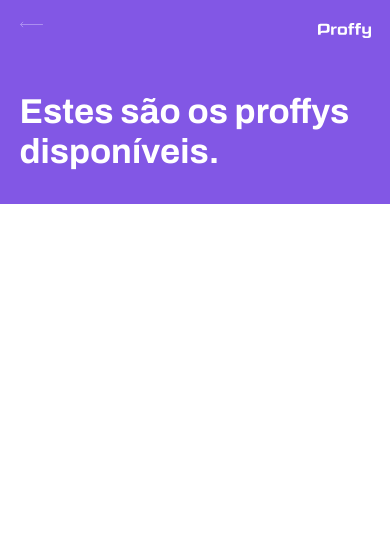
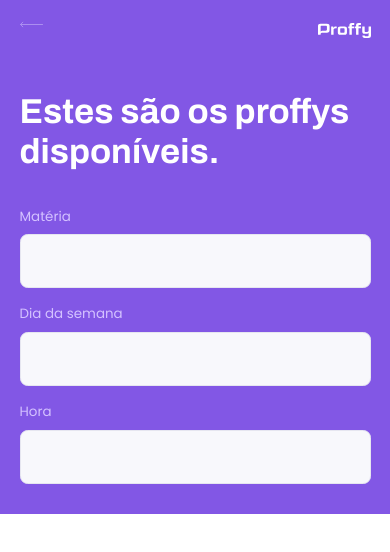
Before and after one commit to poliveira13/proffyWeb, a React (Create React App) app: page /study in a window 390 px wide. Shown: the top 552 px of the page. Built offline with nearby package versions, Linux system fonts and the light colour scheme.

Commit message:
header component feito com propriedades e estilizacoes mobile first

```diff
--- /dev/null
+++ b/src/PageHeader/index.tsx
@@ -0,0 +1,32 @@
+import React from "react";
+import { Link } from "react-router-dom";
+
+import logoImg from "../assets/images/logo.svg";
+import backIcon from "../assets/images/icons/back.svg";
+import "./styles.css";
+
+interface PageHeaderProps {
+  title: string;
+  // title?:string  (?: => quando não é obrigatório)
+}
+
+// Aqui estou dizendo que a minha função é um componente e que como parâmetro recebo minha <PageComponentProps>
+const PageHeader: React.FunctionComponent<PageHeaderProps> = (props) => {
+  return (
+    <header className="page-header">
+      <div className="top-bar-container">
+        <Link to="/">
+          <img src={backIcon} alt="voltar" />
+        </Link>
+        <img src={logoImg} alt="Logo Proffy" />
+      </div>
+
+      <div className="header-content">
+        <strong>{props.title}</strong>
+        {props.children}
+      </div>
+    </header>
+  );
+};
+
+export default PageHeader;
--- a/src/pages/TeacherForm/index.tsx
+++ b/src/pages/TeacherForm/index.tsx
@@ -1,7 +1,15 @@
 import React from "react";
+import PageHeader from "../../PageHeader";
 
 function TeacherForm() {
-  return <h1>FORM DOS PROFS TUDO</h1>;
+  return (
+    <div id="page-teacher-form" className="container">
+      <PageHeader
+        title="Que incrível que você
+quer dar aulas."
+      />
+    </div>
+  );
 }
 
 export default TeacherForm;
--- a/src/pages/TeacherList/index.tsx
+++ b/src/pages/TeacherList/index.tsx
@@ -1,26 +1,29 @@
 import React from "react";
-import { Link } from "react-router-dom";
-
-import logoImg from "../../assets/images/logo.svg";
-import backIcon from "../../assets/images/icons/back.svg";
+import PageHeader from "../../PageHeader";
 
 import "./styles.css";
 
 function TeacherList() {
   return (
     <div id="page-teacher-list" className="container">
-      <header className="page-header">
-        <div className="top-bar-container">
-          <Link to="/">
-            <img src={backIcon} alt="voltar" />
-          </Link>
-          <img src={logoImg} alt="Logo Proffy" />
-        </div>
+      <PageHeader title="Estes são os proffys disponíveis.">
+        <form id="search-teachers">
+          <div className="input-block">
+            <label htmlFor="subject">Matéria</label>
+            <input type="text" id="subject" />
+          </div>
 
-        <div className="header-content">
-          <strong>Estes são os proffys disponíveis.</strong>
-        </div>
-      </header>
+          <div className="input-block">
+            <label htmlFor="subject">Dia da semana</label>
+            <input type="text" id="week_day" />
+          </div>
+
+          <div className="input-block">
+            <label htmlFor="subject">Hora</label>
+            <input type="text" id="time" />
+          </div>
+        </form>
+      </PageHeader>
     </div>
   );
 }
--- a/src/pages/TeacherList/styles.css
+++ b/src/pages/TeacherList/styles.css
@@ -45,3 +45,47 @@
   line-height: 4.2rem;
   color: var(--color-title-in-primary);
 }
+
+#search-teachers {
+  margin-top: 3.2rem;
+}
+
+#search-teachers {
+  color: var(--color-text-in-primary);
+}
+
+#search-teachers .input-block {
+  position: relative;
+}
+
+/* Todo o input que antes dele tiver outro (os 2 ultimos inputs) */
+#search-teachers .input-block + .input-block {
+  margin-top: 1.4rem;
+}
+
+#search-teachers .input-block label {
+  font-size: 1.4rem;
+}
+
+#search-teachers .input-block input {
+  width: 100%;
+  height: 5.6rem;
+  margin-top: 0.8rem;
+  border-radius: 0.8rem;
+  background: var(--color-input-background);
+  border: 1px solid var(--color-line-in-white);
+  outline: 0;
+  padding: 0 1.6rem;
+  font: 1.6rem Archivo;
+}
+
+#search-teachers .input-block:focus-within::after {
+  width: calc(100% - 3.2rem);
+  height: 2px;
+  content: "";
+  background: var(--color-primary-light);
+  position: absolute;
+  left: 1.6rem;
+  right: 1.6rem;
+  bottom: 0;
+}
```
Also changed, not shown: src/PageHeader/styles.css (added).
